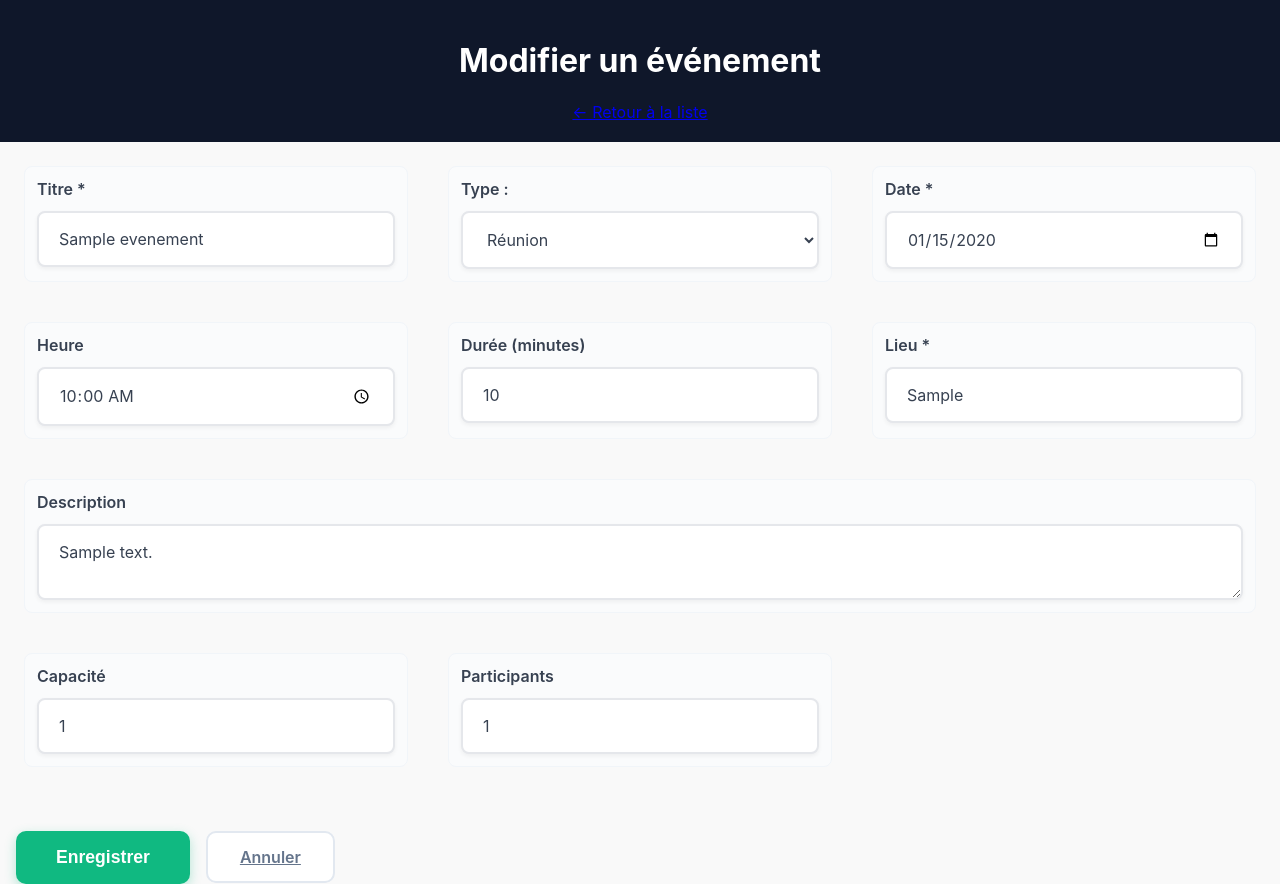
After one commit to aminestage/projet-stage, a Flask app: page /edit_event/1 in a window 1280 px wide. The commit adds this page. Run offline with Flask 3, Linux system fonts and the light colour scheme; tables that the repository leaves empty hold one stand-in row (values such as "Sample post").

Commit message:
ameliorationd du code avce ajout de la fonctionalite de modifier un evenment

```diff
--- a/app.py
+++ b/app.py
@@ -16,20 +16,21 @@ DB_CONFIG = {
 class DatabaseManager:
     def __init__(self):
         self.connection = None
+        self.connect()
 
     def connect(self):
-        """Établir la connexion à la base de données"""
         try:
-            if self.connection and self.connection.is_connected():
-                return True
-
-            self.connection = mysql.connector.connect(**DB_CONFIG)
+            self.connection = mysql.connector.connect(
+                host='localhost',
+                database='gestion_evenements',
+                user='root',
+                password=''
+            )
             if self.connection.is_connected():
                 print("Connexion à MySQL réussie")
-                return True
         except Error as e:
-            print(f"Erreur de connexion à MySQL: {e}")
-            return False
+            print(f"Erreur lors de la connexion : {e}")
+            self.connection = None
 
     def disconnect(self):
         """Fermer la connexion à la base de données"""
@@ -37,29 +38,25 @@ class DatabaseManager:
             self.connection.close()
             print("Connexion MySQL fermée")
 
-    def execute_query(self, query, params=None, fetch=False):
-        """Exécuter une requête SQL"""
+    def execute_query(self, query, params=None, fetch=False, commit=False):
+        if self.connection is None or not self.connection.is_connected():
+            self.connect()
+
+        cursor = self.connection.cursor(dictionary=True)
+
         try:
-            if not self.connection or not self.connection.is_connected():
-                if not self.connect():
-                    return None if fetch else False
-
-            cursor = self.connection.cursor(dictionary=True)
-            cursor.execute(query, params or ())
-
+            cursor.execute(query, params or [])
             if fetch:
                 result = cursor.fetchall()
-                cursor.close()
                 return result
-            else:
+            if commit:
                 self.connection.commit()
-                cursor.close()
-                return True
+            return True
         except Error as e:
-            print(f"Erreur lors de l'exécution de la requête: {e}")
-            print(f"Requête: {query}")
-            print(f"Paramètres: {params}")
-            return None if fetch else False
+            print(f"Erreur lors de l'exécution de la requête : {e}")
+            return False
+        finally:
+            cursor.close()
 
 db_manager = DatabaseManager()
 
@@ -70,10 +67,10 @@ class EvenementManager:
     def get_tous_evenements(self):
         """Récupérer tous les événements"""
         query = """
-        SELECT id, titre, type, date, heure, duree, lieu, description,
+        SELECT id, title, type, date, time, duration, location, description,
                capacite, participants, created_at
         FROM evenements
-        ORDER BY date, heure
+        ORDER BY date, time
         """
         return db_manager.execute_query(query, fetch=True)
 
@@ -88,23 +85,23 @@ class EvenementManager:
         print(f"DEBUG - Données reçues pour ajout: {data}")
 
         query = """
-        INSERT INTO evenements (titre, type, date, heure, duree, lieu, description, capacite, participants)
+        INSERT INTO evenements (title, type, date, time, duration, location, description, capacite, participants)
         VALUES (%s, %s, %s, %s, %s, %s, %s, %s, %s)
         """
         params = (
-            data['titre'],
+            data['title'],
             data['type'],
             data['date'],
-            data['heure'],
-            data['duree'],
-            data['lieu'],
+            data['time'],
+            data['duration'],
+            data['location'],
             data.get('description', ''),
             data['capacite'],
             data.get('participants', 0)
         )
 
         print(f"DEBUG - Paramètres SQL: {params}")
-        result = db_manager.execute_query(query, params)
+        result = db_manager.execute_query(query, params, commit=True)  # Added commit=True
         print(f"DEBUG - Résultat insertion: {result}")
         return result
 
@@ -112,33 +109,33 @@ class EvenementManager:
         """Modifier un événement existant"""
         query = """
         UPDATE evenements
-        SET titre=%s, type=%s, date=%s, heure=%s, duree=%s, lieu=%s,
+        SET title=%s, type=%s, date=%s, time=%s, duration=%s, location=%s,
             description=%s, capacite=%s, participants=%s
         WHERE id=%s
         """
         params = (
-            data['titre'],
+            data['title'],
             data['type'],
             data['date'],
-            data['heure'],
-            data['duree'],
-            data['lieu'],
+            data['time'],
+            data['duration'],
+            data['location'],
             data.get('description', ''),
             data['capacite'],
             data.get('participants', 0),
             evenement_id
         )
-        return db_manager.execute_query(query, params)
+        return db_manager.execute_query(query, params, commit=True)
 
     def supprimer_evenement(self, evenement_id):
         """Supprimer un événement"""
         query = "DELETE FROM evenements WHERE id = %s"
-        return db_manager.execute_query(query, (evenement_id,))
+        return db_manager.execute_query(query, (evenement_id,), commit=True)
 
     def incrementer_participants(self, evenement_id):
         """Incrémenter le nombre de participants"""
         query = "UPDATE evenements SET participants = participants + 1 WHERE id = %s"
-        return db_manager.execute_query(query, (evenement_id,))
+        return db_manager.execute_query(query, (evenement_id,), commit=True)
 
     def decrementer_participants(self, evenement_id):
         """Décrémenter le nombre de participants"""
@@ -150,7 +147,7 @@ class EvenementManager:
         END
         WHERE id = %s
         """
-        return db_manager.execute_query(query, (evenement_id,))
+        return db_manager.execute_query(query, (evenement_id,), commit=True)
 
     def get_evenements_dashboard(self):
         evenements = self.get_tous_evenements()
@@ -161,7 +158,7 @@ class EvenementManager:
 
         for event in evenements:
             event_date = event.get('date')
-            event_heure = event.get('heure')
+            event_heure = event.get('time')
 
             if isinstance(event_heure, timedelta):
                 event_heure = (datetime.min + event_heure).time()
@@ -203,6 +200,59 @@ class EvenementManager:
         return stats
 
 evenement_manager = EvenementManager()
+
+def render_template_with_events(template, **kwargs):
+    """Helper pour rendre le template avec la liste des événements formatés"""
+    evenements = evenement_manager.get_tous_evenements() or []
+
+    print(f"DEBUG - render_template_with_events: {len(evenements)} événements récupérés")
+
+    for event in evenements:
+        print(f"DEBUG - Événement brut: {event}")
+
+        if event.get('date'):
+            if hasattr(event['date'], 'strftime'):
+                event['date_formatted'] = event['date'].strftime('%d/%m/%Y')
+            else:
+                event['date_formatted'] = str(event['date'])
+        else:
+            event['date_formatted'] = 'Non définie'
+
+        if event.get('time'):
+            if isinstance(event['time'], timedelta):
+                total_seconds = int(event['time'].total_seconds())
+                hours = total_seconds // 3600
+                minutes = (total_seconds % 3600) // 60
+                event['time_formatted'] = f"{hours:02d}:{minutes:02d}"
+            elif hasattr(event['time'], 'strftime'):
+                event['time_formatted'] = event['time'].strftime('%H:%M')
+            else:
+                event['time_formatted'] = str(event['time'])
+        else:
+            event['time_formatted'] = 'Non définie'
+
+        if event.get('duration'):
+            if isinstance(event['duration'], timedelta):
+                duration_minutes = int(event['duration'].total_seconds() // 60)
+                event['duration_formatted'] = f"{duration_minutes} min"
+            elif isinstance(event['duration'], int):
+                event['duration_formatted'] = f"{event['duration']} min"
+            else:
+                event['duration_formatted'] = str(event['duration'])
+        else:
+            event['duration_formatted'] = 'Non définie'
+
+        if not event.get('location'):
+            event['location'] = 'Non défini'
+
+        if event.get('capacite') == 0:
+            event['capacite_formatted'] = 'Illimitée'
+        else:
+            event['capacite_formatted'] = str(event['capacite'])
+
+        print(f"DEBUG - Événement formaté: date={event.get('date_formatted')}, time={event.get('time_formatted')}, duration={event.get('duration_formatted')}, location={event.get('location')}")
+
+    return render_template(template, evenements=evenements, **kwargs)
 
 def formater_temps_restant(time_diff):
     """Formater le temps restant en format lisible"""
@@ -250,8 +300,8 @@ def dashboard():
 
         if isinstance(event_date, date):
             event['date'] = event_date.strftime('%Y-%m-%d')
-        if event['heure']:
-            event['heure'] = event['heure'].strftime('%H:%M') if hasattr(event['heure'], 'strftime') else str(event['heure'])
+        if event['time']:
+            event['time'] = event['time'].strftime('%H:%M') if hasattr(event['time'], 'strftime') else str(event['time'])
 
         if time_diff.total_seconds() > 0:
             if time_diff.total_seconds() <= 1800:
@@ -288,23 +338,21 @@ def events():
         print(f"DEBUG - Données du formulaire: {request.form.to_dict()}")
 
         try:
-            titre = request.form.get('title', '').strip()
-            type_event = request.form.get('type', '').strip()
-            date_event = request.form.get('date', '').strip()
-            heure_event = request.form.get('time', '').strip()
-            lieu_event = request.form.get('location', '').strip()
-            duree_str = request.form.get('duration', '60').strip()
-            capacite_str = request.form.get('capacity', '0').strip()
+            title = request.form.get('title', '').strip()
+            event_type = request.form.get('type', '').strip()
+            event_date = request.form.get('date', '').strip()
+            event_time = request.form.get('time', '').strip()
+            location = request.form.get('location', '').strip()
+            duration = request.form.get('duration', '60').strip()
+            capacite = request.form.get('capacite', '0').strip()
             description = request.form.get('description', '').strip()
 
-            print(f"DEBUG - Champs extraits: titre={titre}, type={type_event}, date={date_event}, heure={heure_event}")
-
             champs_requis = {
-                'titre': titre,
-                'type': type_event,
-                'date': date_event,
-                'heure': heure_event,
-                'lieu': lieu_event
+                'title': title,
+                'type': event_type,
+                'date': event_date,
+                'time': event_time,
+                'location': location
             }
 
             champs_manquants = [nom for nom, valeur in champs_requis.items() if not valeur]
@@ -316,23 +364,23 @@ def events():
                 return render_template_with_events('events.html', form_data=request.form.to_dict())
 
             try:
-                duree = int(duree_str) if duree_str else 60
-                capacite = int(capacite_str) if capacite_str else 0
+                duration = int(duration) if duration else 60
+                capacite = int(capacite) if capacite else 0
             except ValueError:
                 error_msg = 'Durée et capacité doivent être des nombres entiers'
                 print(f"DEBUG - {error_msg}")
                 flash(error_msg, 'error')
                 return render_template_with_events('events.html', form_data=request.form.to_dict())
 
-            types_valides = ['Conférence', 'Atelier', 'Séminaire', 'Formation', 'Réunion']
-            if type_event not in types_valides:
+            types_valides = ['Réunion', 'Formation', 'Conférence', 'Team Building', 'Présentation', 'Autre']
+            if event_type not in types_valides:
                 error_msg = f'Type d\'événement invalide. Types valides: {", ".join(types_valides)}'
                 print(f"DEBUG - {error_msg}")
                 flash(error_msg, 'error')
                 return render_template_with_events('events.html', form_data=request.form.to_dict())
 
             try:
-                time_obj = datetime.strptime(heure_event, '%H:%M').time()
+                time_obj = datetime.strptime(event_time, '%H:%M').time()
                 heure_formatted = time_obj.strftime('%H:%M:%S')
             except ValueError:
                 error_msg = 'Format de l\'heure invalide. Utilisez le format HH:MM'
@@ -341,7 +389,7 @@ def events():
                 return render_template_with_events('events.html', form_data=request.form.to_dict())
 
             try:
-                date_obj = datetime.strptime(date_event, '%Y-%m-%d').date()
+                date_obj = datetime.strptime(event_date, '%Y-%m-%d').date()
                 if date_obj < date.today():
                     error_msg = 'La date de l\'événement ne peut pas être dans le passé'
                     print(f"DEBUG - {error_msg}")
@@ -354,12 +402,12 @@ def events():
                 return render_template_with_events('events.html', form_data=request.form.to_dict())
 
             data = {
-                'titre': titre,
-                'type': type_event,
-                'date': date_event,
-                'heure': heure_formatted,
-                'duree': duree,
-                'lieu': lieu_event,
+                'title': title,
+                'type': event_type,
+                'date': event_date,
+                'time': heure_formatted,
+                'duration': duration,
+                'location': location,
                 'description': description if description else None,
                 'capacite': capacite,
                 'participants': 0
@@ -387,68 +435,49 @@ def events():
 
 @app.route('/edit_event/<int:event_id>', methods=['GET', 'POST'])
 def edit_event(event_id):
-    """Modifier un événement existant"""
+    TYPES_EVENEMENT = ['Réunion', 'Formation', 'Conférence', 'Team Building', 'Présentation', 'Autre']
+
     if request.method == 'POST':
-        try:
-            titre = request.form.get('title', '').strip()
-            type_event = request.form.get('type', '').strip()
-            date_event = request.form.get('date', '').strip()
-            heure_event = request.form.get('time', '').strip()
-            lieu_event = request.form.get('location', '').strip()
-            duree_str = request.form.get('duration', '60').strip()
-            capacite_str = request.form.get('capacity', '0').strip()
-            participants_str = request.form.get('participants', '0').strip()
-            description = request.form.get('description', '').strip()
+        title = request.form['title']
+        event_type = request.form['type']
+        event_date = request.form['date']
+        event_time = request.form['time']
+        duration = request.form['duration']
+        location = request.form['location']
+        description = request.form['description']
+        capacite = request.form['capacite']
 
-            if not all([titre, type_event, date_event, heure_event, lieu_event]):
-                flash('Tous les champs requis doivent être remplis', 'error')
-                return redirect(url_for('edit_event', event_id=event_id))
+        if not title or not event_type or not event_date:
+            flash('Veuillez remplir tous les champs obligatoires.', 'error')
+            return redirect(request.url)
 
-            duree = int(duree_str) if duree_str else 60
-            capacite = int(capacite_str) if capacite_str else 0
-            participants = int(participants_str) if participants_str else 0
+        if event_type not in TYPES_EVENEMENT:
+            flash("Type d'événement invalide.", 'error')
+            return redirect(request.url)
 
-            time_obj = datetime.strptime(heure_event, '%H:%M').time()
-            heure_formatted = time_obj.strftime('%H:%M:%S')
+        query = """
+            UPDATE evenements
+            SET title=%s, type=%s, date=%s, time=%s, duration=%s, location=%s, description=%s, capacite=%s, updated_at=NOW()
+            WHERE id=%s
+        """
+        values = (title, event_type, event_date, event_time, duration, location, description, capacite, event_id)
 
-            datetime.strptime(date_event, '%Y-%m-%d').date()
+        success = db_manager.execute_query(query, values, commit=True)
+        if success:
+            flash('Événement mis à jour avec succès.', 'success')
+            return redirect(url_for('events'))
+        else:
+            flash('Erreur lors de la mise à jour.', 'error')
 
-            data = {
-                'titre': titre,
-                'type': type_event,
-                'date': date_event,
-                'heure': heure_formatted,
-                'duree': duree,
-                'lieu': lieu_event,
-                'description': description if description else None,
-                'capacite': capacite,
-                'participants': participants
-            }
-
-            if evenement_manager.modifier_evenement(event_id, data):
-                flash('Événement modifié avec succès!', 'success')
-                return redirect(url_for('events'))
-            else:
-                flash('Erreur lors de la modification de l\'événement', 'error')
-
-        except ValueError:
-            flash('Données invalides. Vérifiez les formats de date et heure.', 'error')
-        except Exception as e:
-            flash(f'Erreur inattendue: {str(e)}', 'error')
-
-    evenement = evenement_manager.get_evenement_par_id(event_id)
-    if not evenement:
-        flash('Événement introuvable', 'error')
+    evenement = db_manager.execute_query("SELECT * FROM evenements WHERE id = %s", (event_id,), fetch=True)
+    if evenement:
+        evenement = evenement[0]
+    else:
+        flash("Événement introuvable.", "error")
         return redirect(url_for('events'))
 
-    if evenement.get('date') and hasattr(evenement['date'], 'strftime'):
-        evenement['date'] = evenement['date'].strftime('%Y-%m-%d')
-    if evenement.get('heure') and hasattr(evenement['heure'], 'strftime'):
-        evenement['heure'] = evenement['heure'].strftime('%H:%M')
-    if evenement.get('duree') and isinstance(evenement['duree'], timedelta):
-        evenement['duree'] = int(evenement['duree'].total_seconds() // 60)
+    return render_template('edit_event.html', evenement=evenement, types_evenement=TYPES_EVENEMENT)
 
-    return render_template('edit_event.html', evenement=evenement)
 
 @app.route('/delete_event/<int:event_id>')
 def delete_event(event_id):
@@ -477,20 +506,6 @@ def remove_participant(event_id):
         flash('Erreur lors du retrait du participant', 'error')
     return redirect(url_for('events'))
 
-def render_template_with_events(template, **kwargs):
-    """Helper pour rendre le template avec la liste des événements formatés"""
-    evenements = evenement_manager.get_tous_evenements() or []
-
-    for event in evenements:
-        if event.get('date') and hasattr(event['date'], 'strftime'):
-            event['date'] = event['date'].strftime('%d/%m/%Y')
-        if event.get('heure') and hasattr(event['heure'], 'strftime'):
-            event['heure'] = event['heure'].strftime('%H:%M')
-        if event.get('duree') and isinstance(event['duree'], timedelta):
-            event['duree'] = int(event['duree'].total_seconds() // 60)
-
-    return render_template(template, evenements=evenements, **kwargs)
-
 def init_database():
     """Initialiser la base de données avec la structure requise"""
     try:
@@ -506,12 +521,12 @@ def init_database():
         create_table_query = """
         CREATE TABLE IF NOT EXISTS evenements (
             id INT AUTO_INCREMENT PRIMARY KEY,
-            titre VARCHAR(255) NOT NULL,
-            type ENUM('Conférence', 'Atelier', 'Séminaire', 'Formation', 'Réunion') NOT NULL,
+            title VARCHAR(255) NOT NULL,
+            type ENUM('Réunion', 'Formation', 'Conférence', 'Team Building', 'Présentation', 'Autre') NOT NULL,
             date DATE NOT NULL,
-            heure TIME NOT NULL,
-            duree INT NOT NULL COMMENT 'Durée en minutes',
-            lieu VARCHAR(255) NOT NULL,
+            time TIME NOT NULL,
+            duration INT NOT NULL COMMENT 'Durée en minutes',
+            location VARCHAR(255) NOT NULL,
             description TEXT,
             capacite INT NOT NULL DEFAULT 0,
             participants INT NOT NULL DEFAULT 0,
@@ -520,8 +535,12 @@ def init_database():
         )
         """
         cursor.execute(create_table_query)
+        connection.commit()
 
         cursor.execute("SELECT COUNT(*) FROM evenements")
+        result = cursor.fetchone()
+        print(f"Table evenements has {result[0]} records")
+
         cursor.close()
         connection.close()
         print("Base de données initialisée avec succès")
--- /dev/null
+++ b/templates/edit_event.html
@@ -0,0 +1,78 @@
+<!DOCTYPE html>
+<html lang="fr">
+<head>
+    <meta charset="UTF-8">
+    <title>Modifier un événement</title>
+    <link rel="stylesheet" href="{{ url_for('static', filename='css/style.css') }}">
+    <link rel="stylesheet" href="{{ url_for('static', filename='css/events.css') }}">
+</head>
+<body>
+    <header>
+        <div class="container">
+            <h1>Modifier un événement</h1>
+            <a href="{{ url_for('events') }}">← Retour à la liste</a>
+        </div>
+    </header>
+
+    <main>
+        <form method="POST" class="event-form">
+            <div class="form-grid">
+                <div class="form-group">
+                    <label for="title">Titre *</label>
+                    <input type="text" id="title" name="title" value="{{ evenement.title }}" required>
+                </div>
+
+                <div class="form-group">
+                    <label for="type">Type :</label>
+                    <select name="type" id="type" required>
+                      {% for type in types_evenement %}
+                        <option value="{{ type }}" {% if evenement.type == type %}selected{% endif %}>{{ type }}</option>
+                      {% endfor %}
+                    </select>
+
+                </div>
+
+                <div class="form-group">
+                    <label for="date">Date *</label>
+                    <input type="date" id="date" name="date" value="{{ evenement.date }}" required>
+                </div>
+
+                <div class="form-group">
+                    <label for="time">Heure</label>
+                    <input type="time" id="time" name="time" value="{{ evenement.time }}">
+                </div>
+
+                <div class="form-group">
+                    <label for="duration">Durée (minutes)</label>
+                    <input type="number" id="duration" name="duration" value="{{ evenement.duration }}">
+                </div>
+
+                <div class="form-group">
+                    <label for="location">Lieu *</label>
+                    <input type="text" id="location" name="location" value="{{ evenement.location }}" required>
+                </div>
+
+                <div class="form-group form-group-full">
+                    <label for="description">Description</label>
+                    <textarea id="description" name="description">{{ evenement.description }}</textarea>
+                </div>
+
+                <div class="form-group">
+                    <label for="capacite">Capacité</label>
+                    <input type="number" id="capacite" name="capacite" value="{{ evenement.capacite }}">
+                </div>
+
+                <div class="form-group">
+                    <label for="participants">Participants</label>
+                    <input type="number" id="participants" name="participants" value="{{ evenement.participants }}">
+                </div>
+            </div>
+
+            <div class="buttons">
+                <button type="submit" class="primary-button">Enregistrer</button>
+                <a href="{{ url_for('events') }}" class="secondary-button">Annuler</a>
+            </div>
+        </form>
+    </main>
+</body>
+</html>
```
Also changed, not shown: templates/dashboard.html (+11 -11 lines), templates/events.html (+11 -11 lines).
